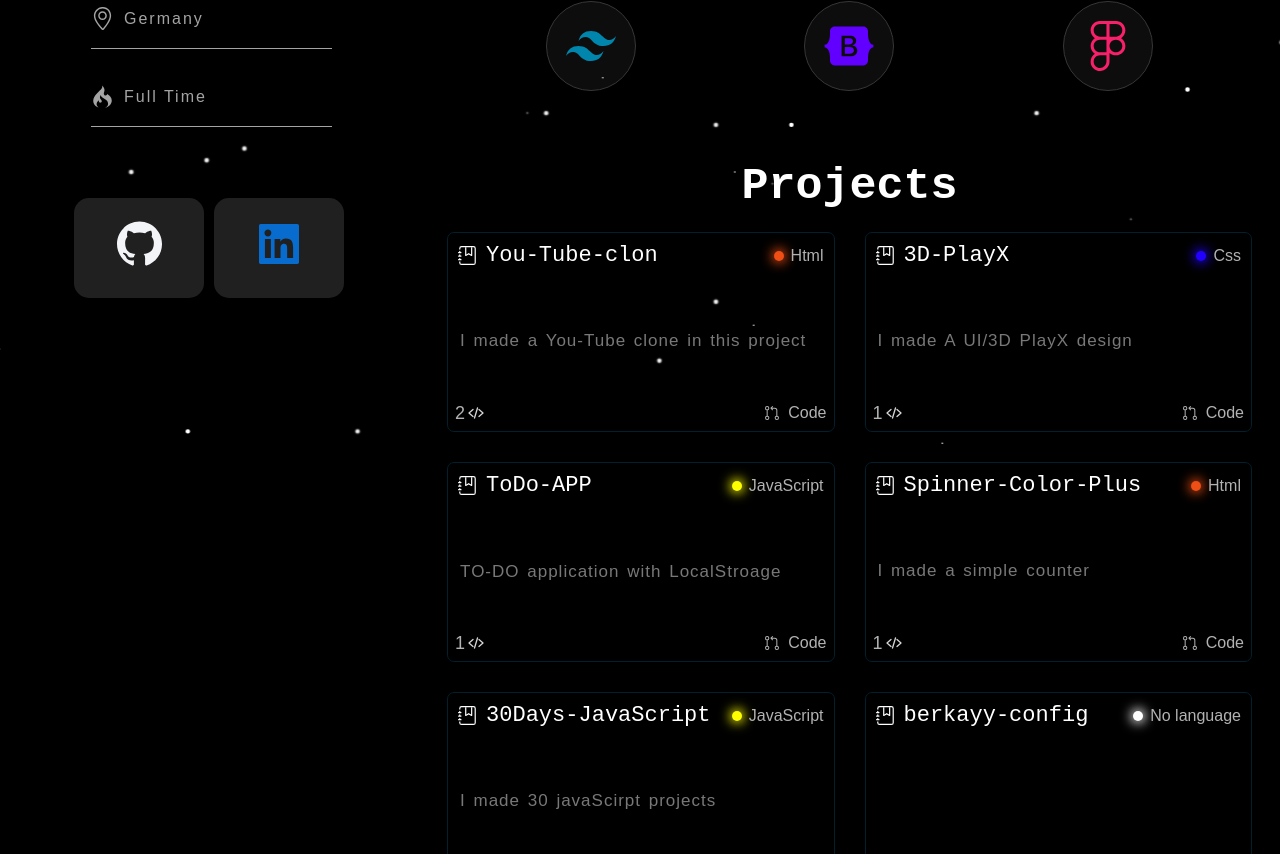
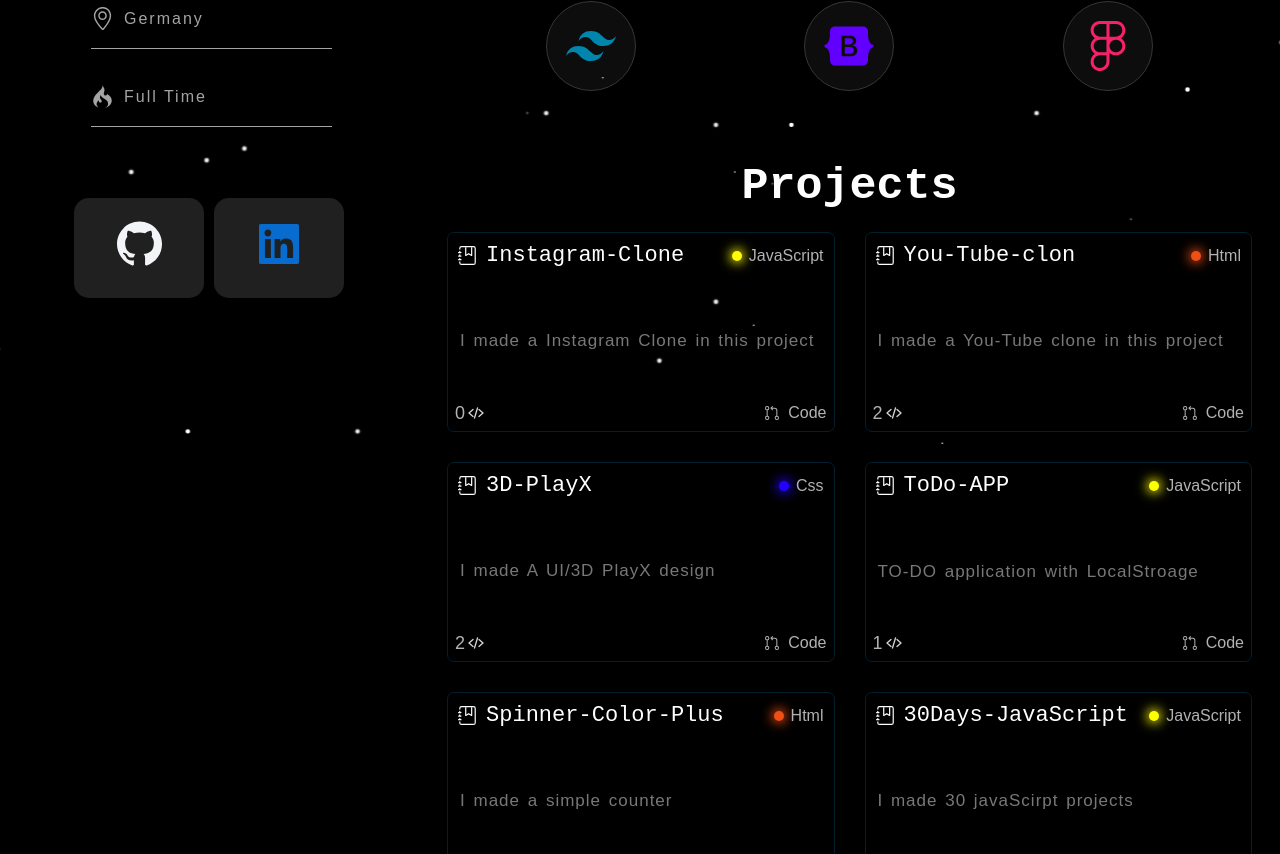
Before and after one commit to dev-berkayy/berkayy.dev, a React (Vite) app: page / in a window 1280 px wide. Shown: the part 535-1389 px from the top of the page. Built offline with nearby package versions, Linux system fonts and the light colour scheme.

Commit message:
ı add project

```diff
--- a/package.json
+++ b/package.json
@@ -10,6 +10,7 @@
     "preview": "vite preview"
   },
   "dependencies": {
+    "animate.css": "^4.1.1",
     "react": "^18.2.0",
     "react-dom": "^18.2.0",
     "react-icons": "^5.0.1"
--- a/src/components/Section.jsx
+++ b/src/components/Section.jsx
@@ -25,7 +25,7 @@ function Section() {
         <div className='kapsayici'>
 
             <div className="maindocument">
-                <p className='title'>HI THERE!</p>
+                <p className=' title'>HI THERE!</p>
 
                 <p className='document'> I am Berkay, People call me Beko,
                     A Front-End developer with a passion for learning,
@@ -63,6 +63,32 @@ function Section() {
 
 
 
+
+                    <a href="https://magical-sorbet-62d986.netlify.app/" className='repo'>
+                        <div className="content3">
+                            <a href="https://magical-sorbet-62d986.netlify.app/"><BsJournalBookmark className="icon" />Instagram-Clone</a>
+
+                            <div className="colorbox">
+
+                                <div className='black'></div>
+
+
+                                <div className="branch"> JavaScript </div>
+                            </div>
+                        </div>
+                        <div className="content4">
+                            <div className="repodocument">
+                                <p className='repodocumentcontent'>I made a  Instagram Clone in this project</p>
+                            </div>
+
+                            <div className='intelbox'>
+                                <div className="star"> <span className='span2' style={{ paddingTop: "2px" }}>0</span> <IoCodeSlash /></div>
+                                <div className="branch"><GoGitPullRequest />Code</div>
+                            </div>
+
+                        </div>
+
+                    </a>
 
                     <a href="https://deluxe-pavlova-25e66d.netlify.app/" className='repo'>
                         <div className="content3">
@@ -106,7 +132,7 @@ function Section() {
                             </div>
 
                             <div className='intelbox'>
-                                <div className="star"> <span className='span2' style={{ paddingTop: "2px" }}>1</span> <IoCodeSlash /></div>
+                                <div className="star"> <span className='span2' style={{ paddingTop: "2px" }}>2</span> <IoCodeSlash /></div>
                                 <div className="branch"><GoGitPullRequest />Code</div>
                             </div>
 
```
Also changed, not shown: 1 other file (tests, documents, lock files or other folders).
